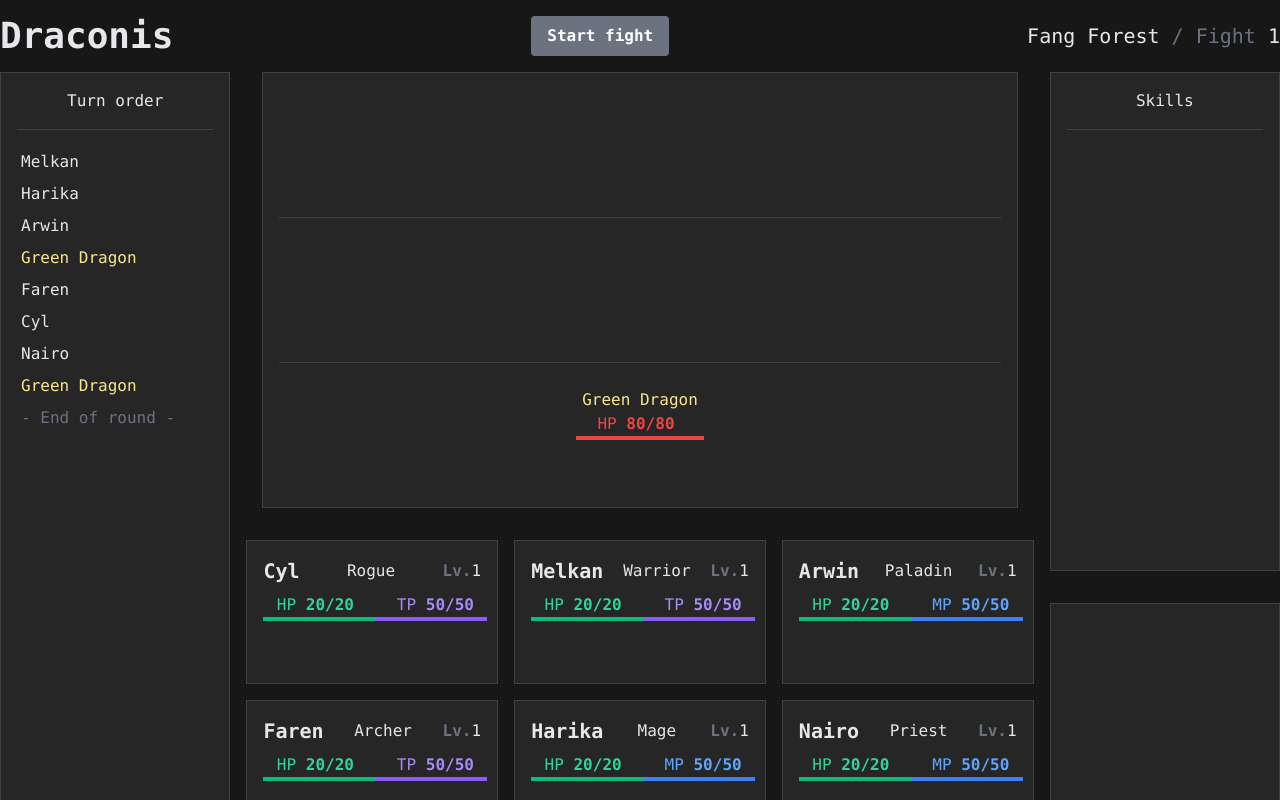
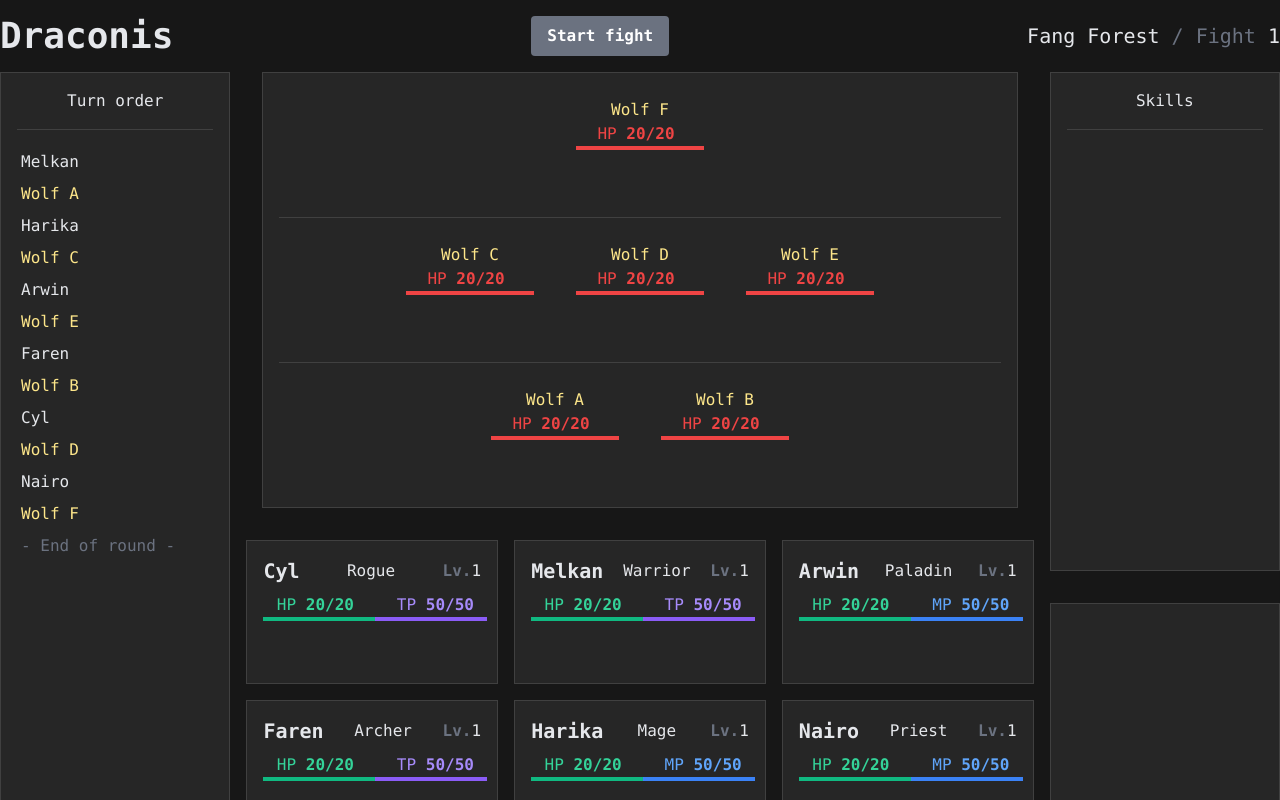
Before and after one commit to fbeaufume/draconis, an Angular app: page / in a window 1280 px wide. Shown: the top 800 px of the page. Built offline with nearby package versions, Linux system fonts and the light colour scheme.

Commit message:
Implement skills range

```diff
--- a/src/app/fight/fight.component.html
+++ b/src/app/fight/fight.component.html
@@ -9,7 +9,7 @@
 
     <hr class="border-gray-700 my-4">
 
-    <p *ngFor="let creature of fightService.fight.turnOrder.currentOrder; index as i" class="p-1"
+    <p *ngFor="let creature of fight.turnOrder.currentOrder; index as i" class="p-1"
        [ngClass]="{ 'text-yellow-200': creature.isEnemy(), 'text-gray-500': creature.isEndOfRound() }">
       {{ creature.name }}</p>
   </div>
@@ -20,10 +20,10 @@
 
     <div class="border border-gray-700 bg-gray-800 p-4">
 
-      <ng-container *ngFor="let row of fightService.fight.opposition.rows; index as i">
+      <ng-container *ngFor="let row of fight.opposition.rows; index as i">
         <div class="flex justify-center space-x-6 h-28">
           <app-enemy
-            *ngFor="let enemy of fightService.fight.opposition.rows[fightService.fight.opposition.rows.length - i - 1].enemies"
+            *ngFor="let enemy of fight.opposition.rows[fight.opposition.rows.length - i - 1].enemies"
             class="border p-2 flex flex-col items-center"
             [enemy]="enemy"
             [ngClass]="[getEnemyBorderClass(enemy), usePointerForStep(4)]"
@@ -39,7 +39,7 @@
 
     <!-- Party -->
 
-    <div *ngFor="let row of fightService.fight.party.rows; index as r" class="flex justify-center space-x-4"
+    <div *ngFor="let row of fight.party.rows; index as r" class="flex justify-center space-x-4"
          [ngClass]="{ 'pb-4 mt-8': r == 0}">
       <app-character *ngFor="let character of row.characters"
                      class="border w-1/3 bg-gray-800 p-4 h-36"
@@ -63,7 +63,7 @@
 
       <hr class="border-gray-700 my-4">
 
-      <div *ngFor="let skill of fightService.fight.activeCharacter?.skills" class="border p-1 flex justify-between"
+      <div *ngFor="let skill of fight.activeCharacter?.skills" class="border p-1 flex justify-between"
            [ngClass]="[getSkillBorderClass(skill), usePointerForStep(3)]"
            (mouseenter)="fightService.enterSkill(skill)"
            (mouseleave)="fightService.leaveSkill()"
@@ -76,29 +76,29 @@
     <!-- Focused skill -->
 
     <div class="flex-1 border border-gray-700 bg-gray-800 p-4">
-      <div *ngIf="fightService.fight.focusedSkill != null">
+      <div *ngIf="fight.focusedSkill != null">
         <div class="flex justify-center">
-          <p>{{ fightService.fight.focusedSkill.name }}</p>
+          <p>{{ fight.focusedSkill.name }}</p>
         </div>
 
         <hr class="border-gray-700 my-4">
 
         <div class="flex">
           <p class="flex-1 text-gray-500">Cost</p>
-          <p class="flex-1">{{ fightService.fight.focusedSkill.cost }}</p>
+          <p class="flex-1">{{ fight.focusedSkill.cost }}</p>
         </div>
         <div class="flex">
           <p class="flex-1 text-gray-500">Range</p>
-          <p class="flex-1">{{ fightService.fight.focusedSkill.range }}</p>
+          <p class="flex-1">{{ fight.focusedSkill.range }}</p>
         </div>
         <div class="flex">
           <p class="flex-1 text-gray-500">Cooldown</p>
-          <p class="flex-1">{{ fightService.fight.focusedSkill.coolDown }}</p>
+          <p class="flex-1">{{ fight.focusedSkill.coolDown }}</p>
         </div>
 
         <hr class="border-gray-700 my-4">
 
-        <p>{{ fightService.fight.focusedSkill.description }}</p>
+        <p>{{ fight.focusedSkill.description }}</p>
       </div>
     </div>
   </div>
--- a/src/app/fight/fight.component.ts
+++ b/src/app/fight/fight.component.ts
@@ -2,7 +2,7 @@ import {AfterViewInit, Component, ElementRef, QueryList, ViewChild, ViewChildren
 import {Character} from '../model/misc.model';
 import {Skill} from '../model/skill.model';
 import {Enemy} from '../model/enemy.model';
-import {FightStep} from '../model/fight.model';
+import {Fight, FightStep} from '../model/fight.model';
 import {FightService} from './fight.service';
 
 @Component({
@@ -26,6 +26,10 @@ export class FightComponent implements AfterViewInit {
     this.logItemElements.changes.subscribe(_ => this.scrollLogFrameToBottom());
   }
 
+  get fight(): Fight {
+    return this.fightService.fight;
+  }
+
   private scrollLogFrameToBottom(): void {
     this.logFrameElement.scroll({
       top: this.logFrameElement.scrollHeight,
@@ -35,12 +39,22 @@ export class FightComponent implements AfterViewInit {
   }
 
   getCharacterBorderClass(character: Character): string {
-    if (this.fightService.fight.step == FightStep.SELECT_CHARACTER) {
-      return character.name == this.fightService.fight.hoveredCharacter?.name || character.name == this.fightService.fight.activeCharacter?.name ?
-        'border-gray-200' : 'border-gray-700';
+    if (this.fight.step == FightStep.SELECT_CHARACTER) {
+      // Choosing a character
+
+      if (character.name == this.fight.hoveredCharacter?.name
+        || character.name == this.fight.activeCharacter?.name) {
+        return 'border-gray-200';
+      } else {
+        return 'border-gray-700';
+      }
     } else {
-      return character.name == this.fightService.fight.activeCharacter?.name || character.name == this.fightService.fight.targetCharacter?.name ?
-        'border-gray-200' : 'border-gray-700';
+      if (character.name == this.fight.activeCharacter?.name
+        || character.name == this.fight.targetCharacter?.name) {
+        return 'border-gray-200';
+      } else {
+        return 'border-gray-700';
+      }
     }
   }
 
@@ -48,10 +62,10 @@ export class FightComponent implements AfterViewInit {
     if (this.fightService.fight.step == FightStep.SELECT_SKILL) {
       // Choosing a skill
 
-      if (skill.name == this.fightService.fight.hoveredSkill?.name) {
-        // The skill is hovered
+      if (skill.name == this.fight.hoveredSkill?.name) {
+        // Hovering the skill
 
-        if (skill.cost > (this.fightService.fight.activeCharacter?.energy ?? 0)) {
+        if (skill.cost > (this.fight.activeCharacter?.energy ?? 0)) {
           // The skill is too expensive
           return 'border-red-500';
         } else {
@@ -64,7 +78,7 @@ export class FightComponent implements AfterViewInit {
     } else {
       // Not choosing a skill
 
-      if (skill.name == this.fightService.fight.selectedSkill?.name) {
+      if (skill.name == this.fight.selectedSkill?.name) {
         // The skill is selected
         return 'border-gray-200';
       } else {
@@ -74,11 +88,28 @@ export class FightComponent implements AfterViewInit {
   }
 
   getEnemyBorderClass(enemy: Enemy): string {
-    if (this.fightService.fight.step == FightStep.SELECT_ENEMY) {
-      return enemy.name == this.fightService.fight.hoveredEnemy?.name ? 'border-yellow-200' : 'border-gray-800';
+    if (this.fight.step == FightStep.SELECT_ENEMY) {
+      // Choosing an enemy
+
+      if (enemy.name == this.fight.hoveredEnemy?.name) {
+        // Hovering the enemy
+
+        if (enemy.row > (this.fight.selectedSkill?.range ?? 0)) {
+          // The enemy is too far
+          return 'border-red-500';
+        } else {
+          return 'border-gray-200';
+        }
+      } else {
+        return 'border-gray-800';
+      }
     } else {
-      return enemy.name == this.fightService.fight.activeEnemy?.name || enemy.name == this.fightService.fight.targetEnemy?.name ?
-        'border-yellow-200' : 'border-gray-800';
+      if (enemy.name == this.fight.activeEnemy?.name
+        || enemy.name == this.fight.targetEnemy?.name) {
+        return 'border-gray-200';
+      } else {
+        return 'border-gray-800';
+      }
     }
   }
 
@@ -86,6 +117,6 @@ export class FightComponent implements AfterViewInit {
    * Use a pointer cursor when in a given fight step, or else the default cursor.
    */
   usePointerForStep(fightStep: FightStep) {
-    return this.fightService.fight.step == fightStep ? 'cursor-pointer' : 'cursor-default';
+    return this.fight.step == fightStep ? 'cursor-pointer' : 'cursor-default';
   }
 }
--- a/src/app/fight/fight.service.ts
+++ b/src/app/fight/fight.service.ts
@@ -56,34 +56,6 @@ export class FightService {
     } else {
       this.processEndOfRound();
     }
-  }
-
-  /**
-   * Process the first step of an enemy turn: highlight the selected targets.
-   */
-  processEnemyTurnStep1(enemy: Enemy) {
-    // Execute the enemy strategy
-    let action = enemy.chooseAction(this.fight);
-    this.fight.targetCharacter = action.targetCharacter;
-    const damage = enemy.power;
-
-    // Process the next step
-    this.pause(() => {
-      this.processEnemyTurnStep2(enemy, damage, action.targetCharacter);
-    });
-  }
-
-  /**
-   * Process the second step of an enemy turn: execute the skill and log the result.
-   */
-  processEnemyTurnStep2(enemy: Enemy, damage: number, targetCharacter: Character) {
-    // Execute the skill
-    targetCharacter.inflictDamage(damage);
-
-    // Log the result
-    this.logs.push(new Log(LogType.Damage, enemy, targetCharacter, damage));
-
-    this.processNextTurn();
   }
 
   /**
@@ -151,7 +123,7 @@ export class FightService {
    * Select an enemy target for a skill.
    */
   selectEnemy(enemy: Enemy) {
-    if (this.fight.selectedSkill == null) {
+    if (this.fight.selectedSkill == null || !this.fight.selectedSkill.isUsableOn(enemy)) {
       return;
     }
 
@@ -223,6 +195,33 @@ export class FightService {
   }
 
   /**
+   * Process the first step of an enemy turn: highlight the selected targets.
+   */
+  processEnemyTurnStep1(enemy: Enemy) {
+    // Execute the enemy strategy
+    let action = enemy.chooseAction(this.fight);
+    this.fight.targetCharacter = action.targetCharacter;
+
+    // Process the next step
+    this.pause(() => {
+      this.processEnemyTurnStep2(enemy, action.power, action.targetCharacter);
+    });
+  }
+
+  /**
+   * Process the second step of an enemy turn: execute the skill and log the result.
+   */
+  processEnemyTurnStep2(enemy: Enemy, damage: number, targetCharacter: Character) {
+    // Execute the skill
+    targetCharacter.inflictDamage(damage);
+
+    // Log the result
+    this.logs.push(new Log(LogType.Damage, enemy, targetCharacter, damage));
+
+    this.processNextTurn();
+  }
+
+  /**
    * Process the end of round, e.g. apply DOTs or HOTs.
    */
   processEndOfRound() {
@@ -258,7 +257,6 @@ export class FightService {
     });
   }
 
-
   /**
    * Execute a function after a pause.
    */
--- a/src/app/model/fight.model.ts
+++ b/src/app/model/fight.model.ts
@@ -162,19 +162,19 @@ export class Fight {
     this.step = FightStep.BEFORE_START;
     this.round = 1;
 
-    const defend = new Defend('Defend', SkillTarget.NONE, 0, 1, 0, 0,
+    const defend = new Defend('Defend', SkillTarget.NONE, 0, 0, 0, 0,
       'Defend against attacks.');
     const strike = new Damage('Strike', SkillTarget.ENEMY, 0, 1, 0, 10,
       'Basic attack, does 10 damage.');
     const smash = new Damage('Smash', SkillTarget.ENEMY, 10, 1, 0, 15,
       'Strong attack, does 15 damage.');
-    const shot = new Damage('Shot', SkillTarget.ENEMY, 0, 1, 0, 10,
+    const shot = new Damage('Shot', SkillTarget.ENEMY, 0, 2, 0, 10,
       'Basic ranged attack, does 10 damage.');
     const heal: Skill = new Heal('Heal', SkillTarget.CHARACTER, 5, 0, 0, 10,
       'Heal a party member for 10 HP.');
-    const spark = new Damage('Spark', SkillTarget.ENEMY, 5, 1, 0, 10,
+    const spark = new Damage('Spark', SkillTarget.ENEMY, 5, 2, 0, 10,
       'Magical attack, does 10 damage.');
-    const blast = new Damage('Blast', SkillTarget.ENEMY, 5, 1, 0, 15,
+    const blast = new Damage('Blast', SkillTarget.ENEMY, 5, 2, 0, 15,
       'Magical attack, does 15 damage.');
 
     this.party = new Party([
@@ -220,7 +220,8 @@ export class Fight {
       ], [], []),
     ];
 
-    this.opposition = oppositions[2];
+    this.opposition = oppositions[1];
+    this.updateEnemiesRow();
 
     this.activeCharacter = null;
     this.targetCharacter = null;
@@ -233,4 +234,13 @@ export class Fight {
 
     this.turnOrder = new TurnOrder(this.party, this.opposition);
   }
+
+  /**
+   * Give each enemy its row. Needed to check the characters skills range.
+   */
+  private updateEnemiesRow() {
+    for (let i = 0; i < this.opposition.rows.length; i++) {
+      this.opposition.rows[i].enemies.forEach(enemy => enemy.row = i + 1);
+    }
+  }
 }
--- a/src/app/model/misc.model.ts
+++ b/src/app/model/misc.model.ts
@@ -50,6 +50,8 @@ export abstract class Creature {
   // TODO FBE support debuffs
   // Maluses, a.k.a. "debuffs"
   // maluses: string[] = [];
+
+  row: number = 1;
 
   protected constructor(
     public name: string,
```
Also changed, not shown: src/app/model/skill.model.ts (+13 -1 lines).
